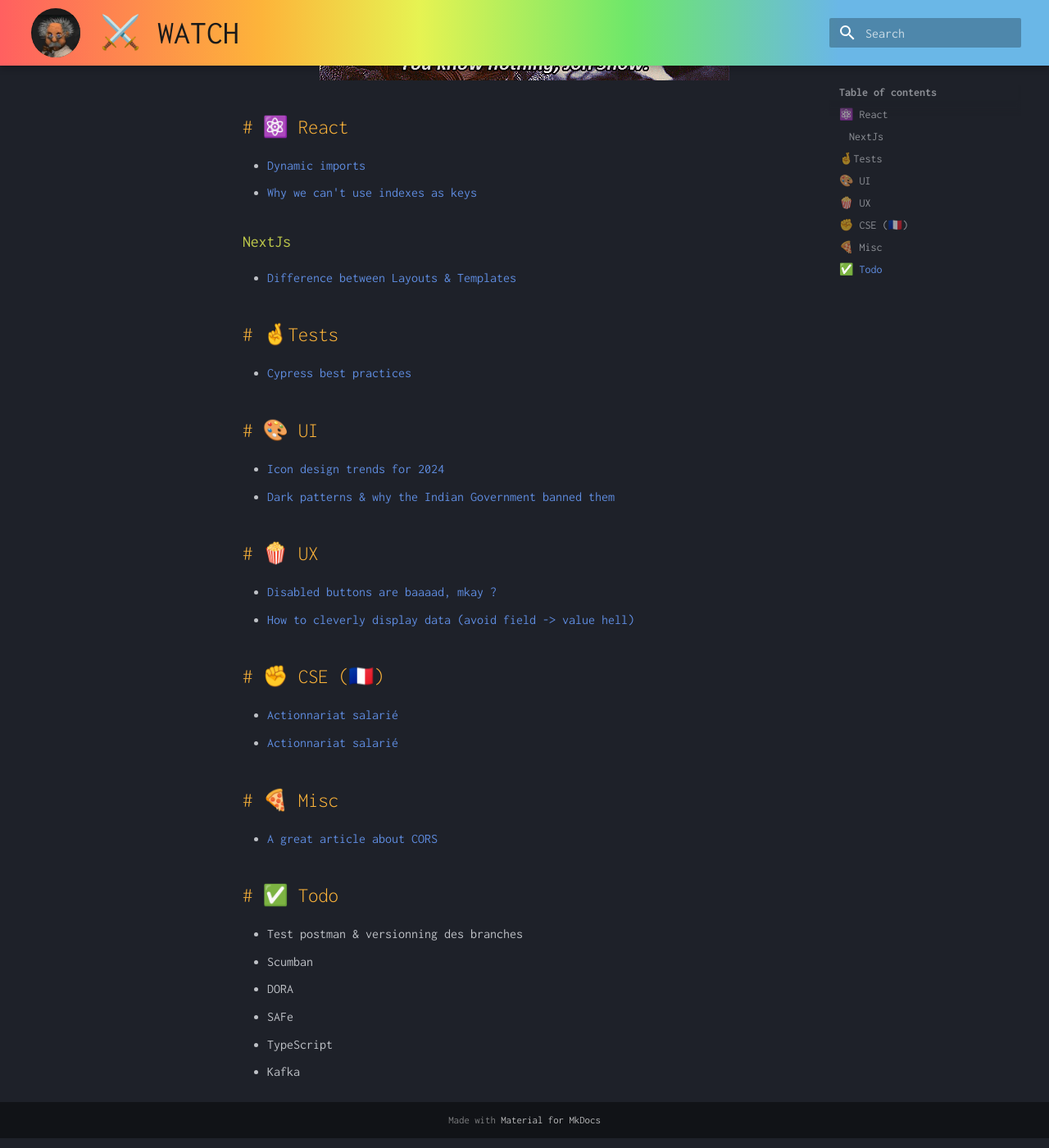
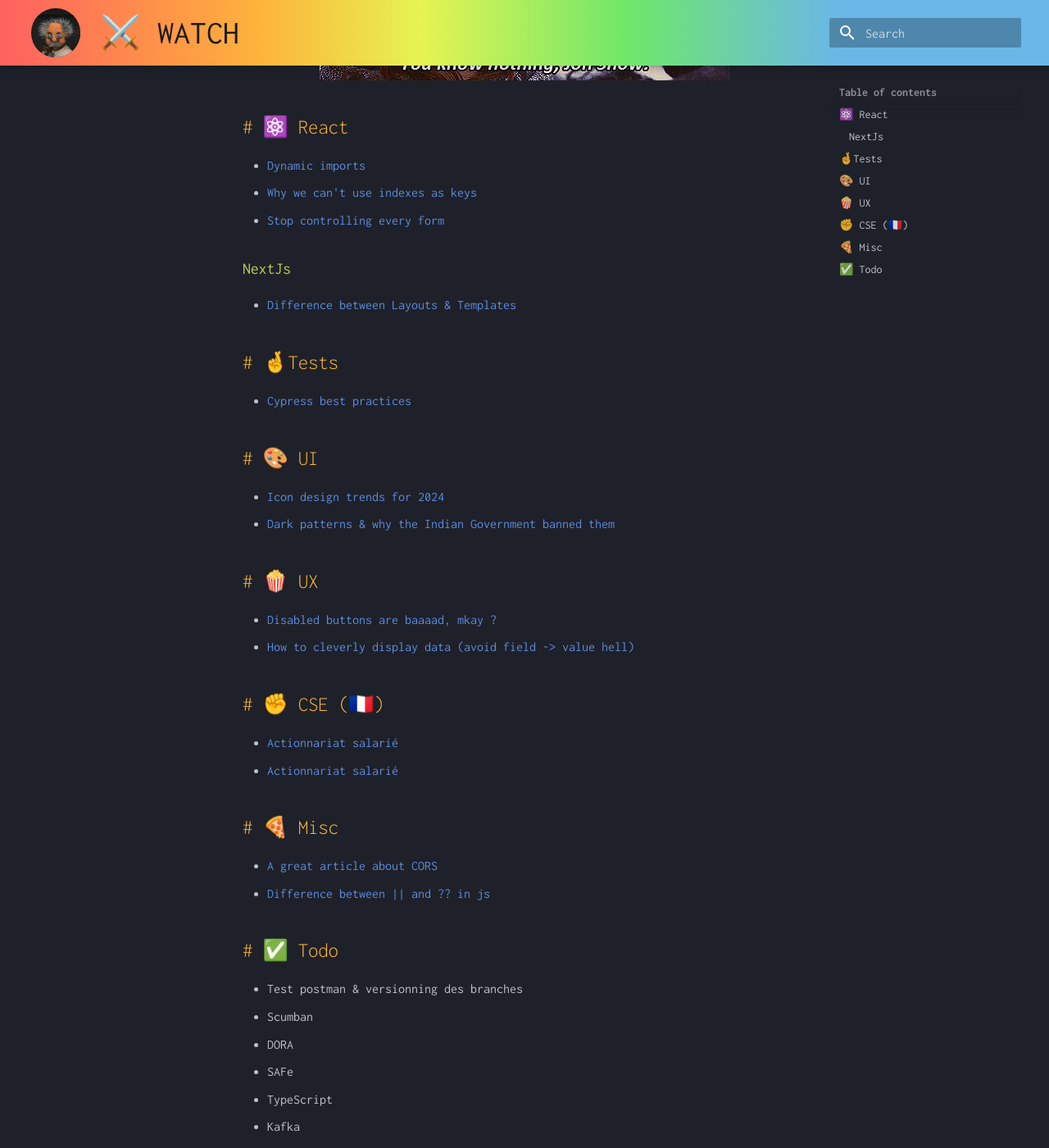
Before and after one commit to keninette/cheatsheets, an MkDocs documentation site: the page built from docs/watch/index.md, in a window 1280 px wide and 1400 px high, scrolled down 491 px. Shown: the whole window at 82% size. Built offline with MkDocs 1.6.1 and Material for MkDocs 9.7.7, drawn with Linux system fonts in a browser that asks for light colours.

Commit message:
Add some articles

```diff
--- a/docs/watch/index.md
+++ b/docs/watch/index.md
@@ -7,6 +7,7 @@
 ## ⚛️ React
 - [Dynamic imports](https://medium.com/@shubham3480/dynamic-imports-in-react-3e3e7ad1d210)
 - [Why we can't use indexes as keys](https://javascript.plainenglish.io/why-cant-we-use-indexes-as-keys-in-react-9f914f5910df)
+- [Stop controlling every form](https://mostlyfocusedmike.medium.com/stop-controlling-every-form-in-react-use-formdata-instead-c26d89409afe)
 
 ### NextJs
 - [Difference between Layouts & Templates](https://blog.stackademic.com/difference-between-layout-and-template-in-next-js-d97dba332f67)
@@ -28,6 +29,7 @@
 
 ## 🍕 Misc
 - [A great article about CORS](https://levelup.gitconnected.com/cors-finally-explained-simply-ae42b52a70a3)
+- [Difference between || and ?? in js](https://medium.com/coding-beauty/javascript-logical-or-vs-nullish-coalescing-operator-6c711b08d583)
 
 ## ✅ Todo
 
```
